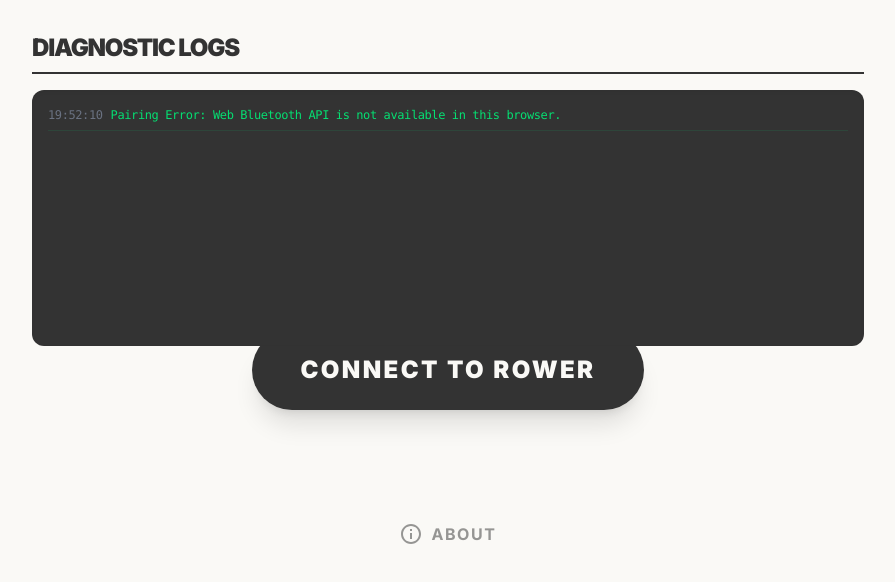
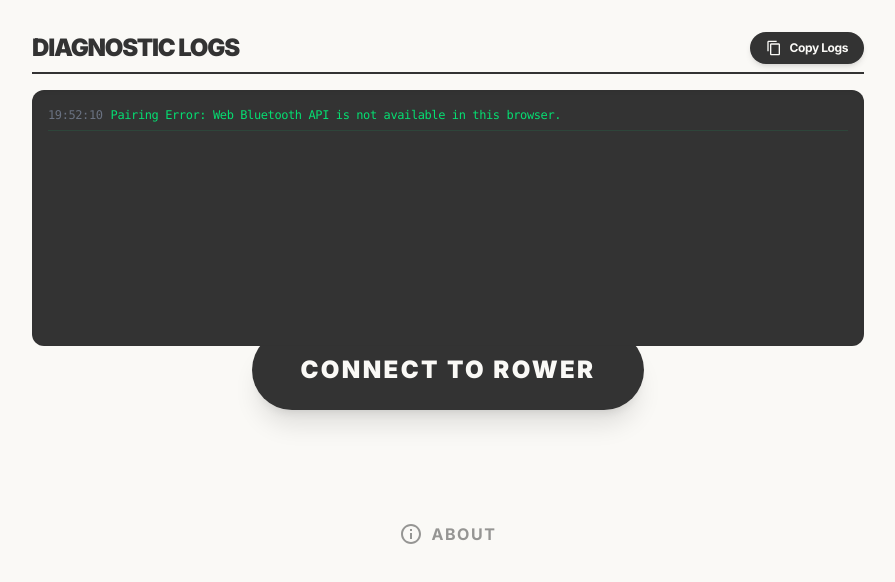
Before and after one commit to individual11/row_row, a Next.js app: page / in a window 1280 px wide. Both pictures are taken after a click on the button "CONNECT TO ROWER". Shown: the top 582 px of the page, without its empty margins (192-1087 px from the left). Built offline with nearby package versions, Linux system fonts and the light colour scheme.

Commit message:
feat: add copy-to-clipboard functionality to diagnostic logs section

```diff
--- a/src/app/page.tsx
+++ b/src/app/page.tsx
@@ -7,7 +7,7 @@ import DashboardMetrics from "@/components/DashboardMetrics";
 import HistoryChart from "@/components/HistoryChart";
 import SessionChart from "@/components/SessionChart";
 import ShareButton from "@/components/ShareButton";
-import { MdInfoOutline } from 'react-icons/md';
+import { MdInfoOutline, MdContentCopy } from 'react-icons/md';
 
 export default function Home() {
   const { isConnected, connect, reconnect, permittedDevices, disconnect, metrics, logs } = useBluetooth();
@@ -242,7 +242,18 @@ export default function Home() {
       {/* Discovery / Diagnostic Logs (Always visible if there are logs, even in error states) */}
       {logs.length > 0 && (
         <section className="w-full max-w-4xl px-8 pb-12 mt-8 z-30 relative mx-auto">
-          <h2 className="font-sans font-black text-2xl uppercase tracking-tighter mb-4 border-b-2 border-charcoal pb-2">Diagnostic Logs</h2>
+          <div className="flex justify-between items-center mb-4 border-b-2 border-charcoal pb-2">
+            <h2 className="font-sans font-black text-2xl uppercase tracking-tighter">Diagnostic Logs</h2>
+            <button
+              onClick={() => {
+                navigator.clipboard.writeText(logs.join('\n'));
+                alert('Logs copied to clipboard!');
+              }}
+              className="text-xs font-bold px-4 py-2 bg-charcoal text-offWhite rounded-full hover:bg-charcoal/80 transition-colors shadow-md flex items-center gap-2"
+            >
+              <MdContentCopy className="w-4 h-4" /> Copy Logs
+            </button>
+          </div>
           <div className="bg-charcoal text-green-400 font-mono text-xs p-4 rounded-xl overflow-y-auto h-64 shadow-inner">
             {logs.map((log, i) => (
               <div key={i} className="mb-1 leading-relaxed border-b border-green-400/10 pb-1">
```
